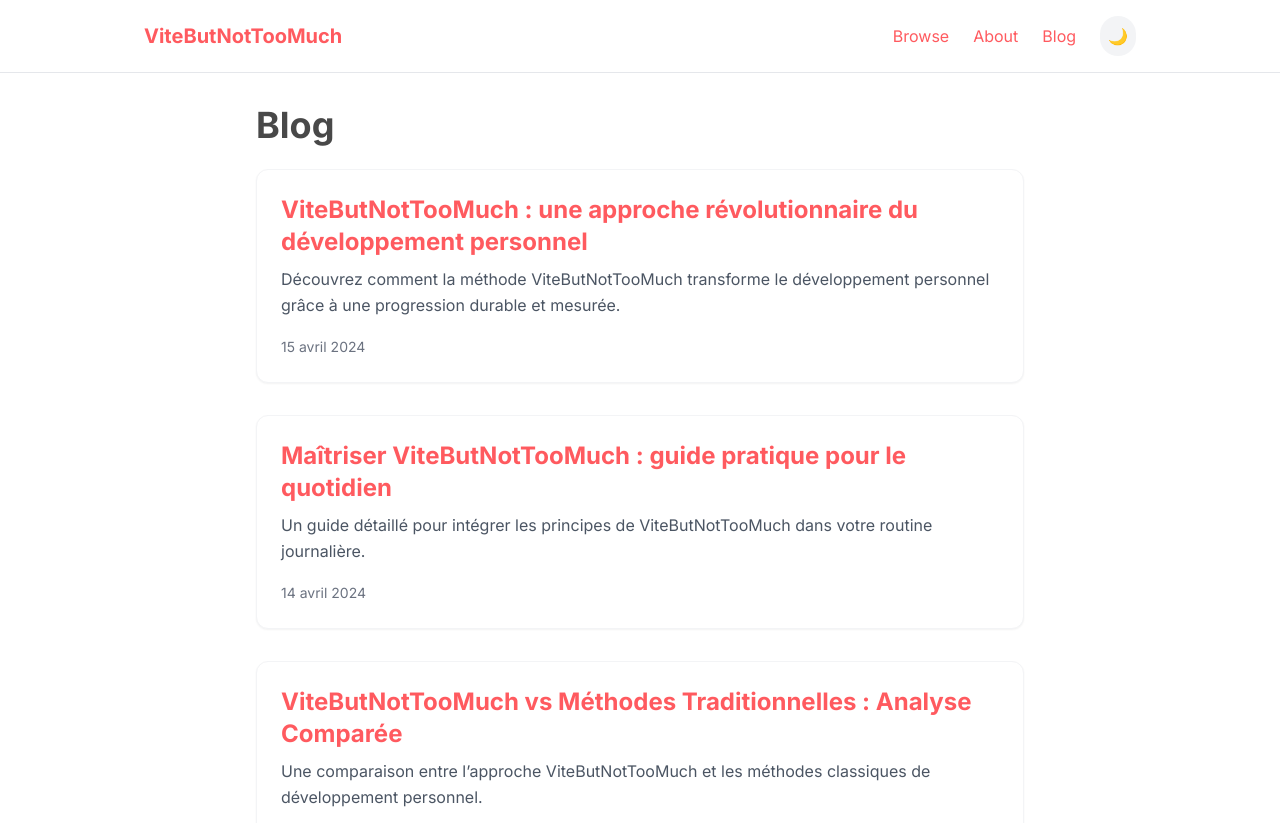
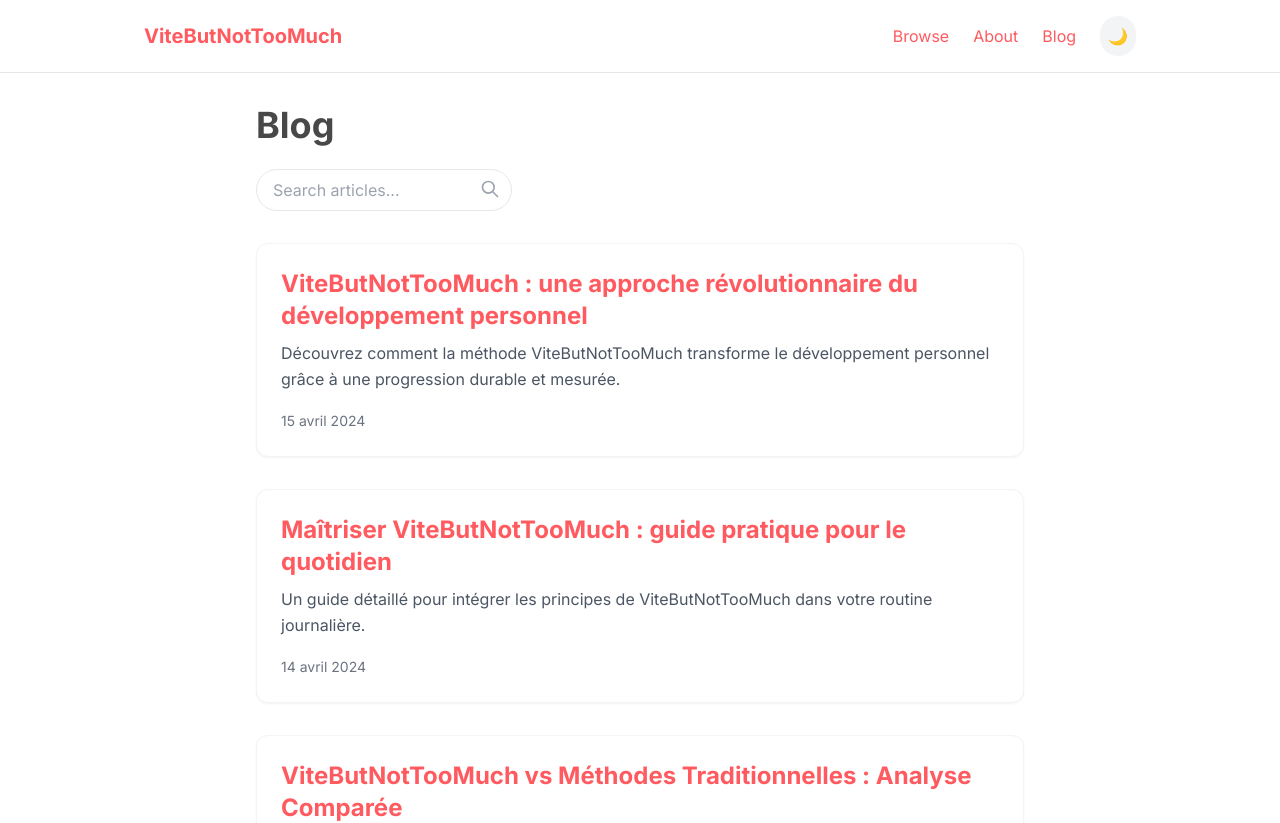
Before and after one commit to jsankare/ViteButNotTooMuch, a Next.js app: page /blog in a window 1280 px wide. Shown: the top 823 px of the page. Built offline with nearby package versions, Linux system fonts and the light colour scheme.

Commit message:
pagination ++ search

```diff
--- a/package.json
+++ b/package.json
@@ -7,7 +7,8 @@
     "build": "next build",
     "start": "next start",
     "lint": "next lint",
-    "generate-sitemap": "node scripts/sitemap.mjs"
+    "generate-sitemap": "node scripts/sitemap.mjs",
+    "prebuild": "npm run generate-sitemap"
   },
   "dependencies": {
     "@vercel/analytics": "^1.5.0",
--- a/scripts/sitemap.mjs
+++ b/scripts/sitemap.mjs
@@ -27,7 +27,7 @@ async function generateSitemap() {
   ${staticRoutes.map(route => `
     <url>
       <loc>${baseUrl}${route}</loc>
-      <changefreq>weekly</changefreq>
+      <changefreq>monthly</changefreq>
       <priority>${route === '/' ? '1.0' : '0.8'}</priority>
     </url>
   `).join('')}
@@ -35,7 +35,7 @@ async function generateSitemap() {
     <url>
       <loc>${baseUrl}/blog/${post.slug}</loc>
       <lastmod>${new Date(post.date).toISOString()}</lastmod>
-      <changefreq>monthly</changefreq>
+      <changefreq>weekly</changefreq>
       <priority>0.6</priority>
     </url>
   `).join('')}
--- a/src/app/blog/page.tsx
+++ b/src/app/blog/page.tsx
@@ -1,16 +1,42 @@
+"use client";
+
+import { useState } from "react";
 import Link from "next/link";
 import { getAllPosts } from "@/lib/blog";
+import { BlogFilter } from "@/components/blog-filter";
+import { Pagination } from "@/components/pagination";
+
+const POSTS_PER_PAGE = 6;
 
 export default function Blog() {
-  const posts = getAllPosts();
+    const [currentPage, setCurrentPage] = useState(1);
+    const [searchTerm, setSearchTerm] = useState("");
+    const allPosts = getAllPosts();
+
+    // Filter posts based on search term
+    const filteredPosts = allPosts.filter(post =>
+        post.title.toLowerCase().includes(searchTerm.toLowerCase()) ||
+        post.summary.toLowerCase().includes(searchTerm.toLowerCase())
+    );
+
+    // Calculate pagination
+    const totalPages = Math.ceil(filteredPosts.length / POSTS_PER_PAGE);
+    const startIndex = (currentPage - 1) * POSTS_PER_PAGE;
+    const paginatedPosts = filteredPosts.slice(startIndex, startIndex + POSTS_PER_PAGE);
 
     return (
         <div className="max-w-3xl mx-auto">
             <h1>Blog</h1>
 
-      <div className="space-y-8">
-        {posts.map((post) => (
-          <article key={post.id} className="challenge-card">
+            <BlogFilter
+                searchTerm={searchTerm}
+                onSearchChange={setSearchTerm}
+                totalPosts={filteredPosts.length}
+            />
+
+            <div className="space-y-8 my-8">
+                {paginatedPosts.map((post) => (
+                    <article key={post.id} className="challenge-card transform hover:scale-[1.02] transition-transform">
                         <h2 className="text-2xl font-bold mb-2">
                             <Link href={`/blog/${post.slug}`} className="hover:no-underline">
                                 {post.title}
@@ -29,6 +55,14 @@ export default function Blog() {
                     </article>
                 ))}
             </div>
+
+            {totalPages > 1 && (
+                <Pagination
+                    currentPage={currentPage}
+                    totalPages={totalPages}
+                    onPageChange={setCurrentPage}
+                />
+            )}
         </div>
     );
 }
--- /dev/null
+++ b/src/components/blog-filter.tsx
@@ -0,0 +1,39 @@
+interface BlogFilterProps {
+    searchTerm: string;
+    onSearchChange: (value: string) => void;
+    totalPosts: number;
+}
+
+export function BlogFilter({ searchTerm, onSearchChange, totalPosts }: BlogFilterProps) {
+    return (
+        <div className="flex flex-col sm:flex-row items-center justify-between gap-4 mb-8">
+            <div className="relative w-full sm:w-64">
+                <input
+                    type="text"
+                    value={searchTerm}
+                    onChange={(e) => onSearchChange(e.target.value)}
+                    placeholder="Search articles..."
+                    className="w-full px-4 py-2 rounded-full bg-white dark:bg-gray-800 border border-gray-200 dark:border-gray-700 focus:outline-none focus:ring-2 focus:ring-primary-light dark:focus:ring-primary-dark"
+                />
+                <svg
+                    className="absolute right-3 top-2.5 h-5 w-5 text-gray-400"
+                    fill="none"
+                    stroke="currentColor"
+                    viewBox="0 0 24 24"
+                >
+                    <path
+                        strokeLinecap="round"
+                        strokeLinejoin="round"
+                        strokeWidth={2}
+                        d="M21 21l-6-6m2-5a7 7 0 11-14 0 7 7 0 0114 0z"
+                    />
+                </svg>
+            </div>
+            {searchTerm && (
+                <p className="text-sm text-gray-600 dark:text-gray-400">
+                    {totalPosts} article{totalPosts !== 1 ? 's' : ''} found
+                </p>
+            )}
+        </div>
+    );
+}
--- /dev/null
+++ b/src/components/pagination.tsx
@@ -0,0 +1,43 @@
+interface PaginationProps {
+    currentPage: number;
+    totalPages: number;
+    onPageChange: (page: number) => void;
+}
+
+export function Pagination({ currentPage, totalPages, onPageChange }: PaginationProps) {
+    return (
+        <div className="flex justify-center items-center space-x-2 my-8">
+            <button
+                onClick={() => onPageChange(currentPage - 1)}
+                disabled={currentPage === 1}
+                className="px-4 py-2 rounded-full bg-white dark:bg-gray-800 border border-gray-200 dark:border-gray-700 disabled:opacity-50 disabled:cursor-not-allowed hover:bg-gray-50 dark:hover:bg-gray-700 transition-colors"
+            >
+                Previous
+            </button>
+
+            <div className="flex items-center space-x-1">
+                {Array.from({ length: totalPages }, (_, i) => i + 1).map((page) => (
+                    <button
+                        key={page}
+                        onClick={() => onPageChange(page)}
+                        className={`w-8 h-8 rounded-full flex items-center justify-center transition-colors
+              ${currentPage === page
+                            ? 'bg-primary-light dark:bg-primary-dark text-white'
+                            : 'bg-white dark:bg-gray-800 border border-gray-200 dark:border-gray-700 hover:bg-gray-50 dark:hover:bg-gray-700'
+                        }`}
+                    >
+                        {page}
+                    </button>
+                ))}
+            </div>
+
+            <button
+                onClick={() => onPageChange(currentPage + 1)}
+                disabled={currentPage === totalPages}
+                className="px-4 py-2 rounded-full bg-white dark:bg-gray-800 border border-gray-200 dark:border-gray-700 disabled:opacity-50 disabled:cursor-not-allowed hover:bg-gray-50 dark:hover:bg-gray-700 transition-colors"
+            >
+                Next
+            </button>
+        </div>
+    );
+}
```
Also changed, not shown: 1 other file (tests, documents, lock files or other folders). Lines whose indentation alone changed are shown as unchanged.
